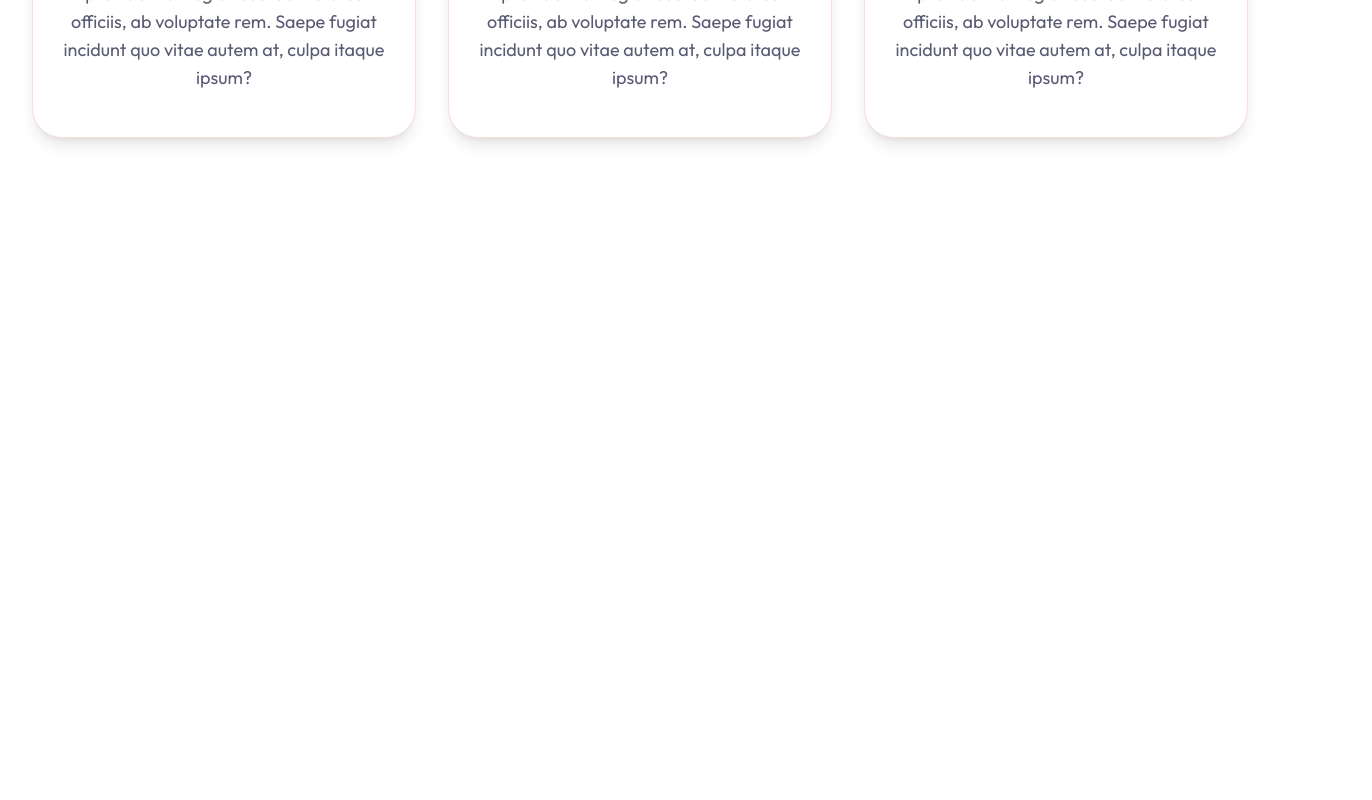
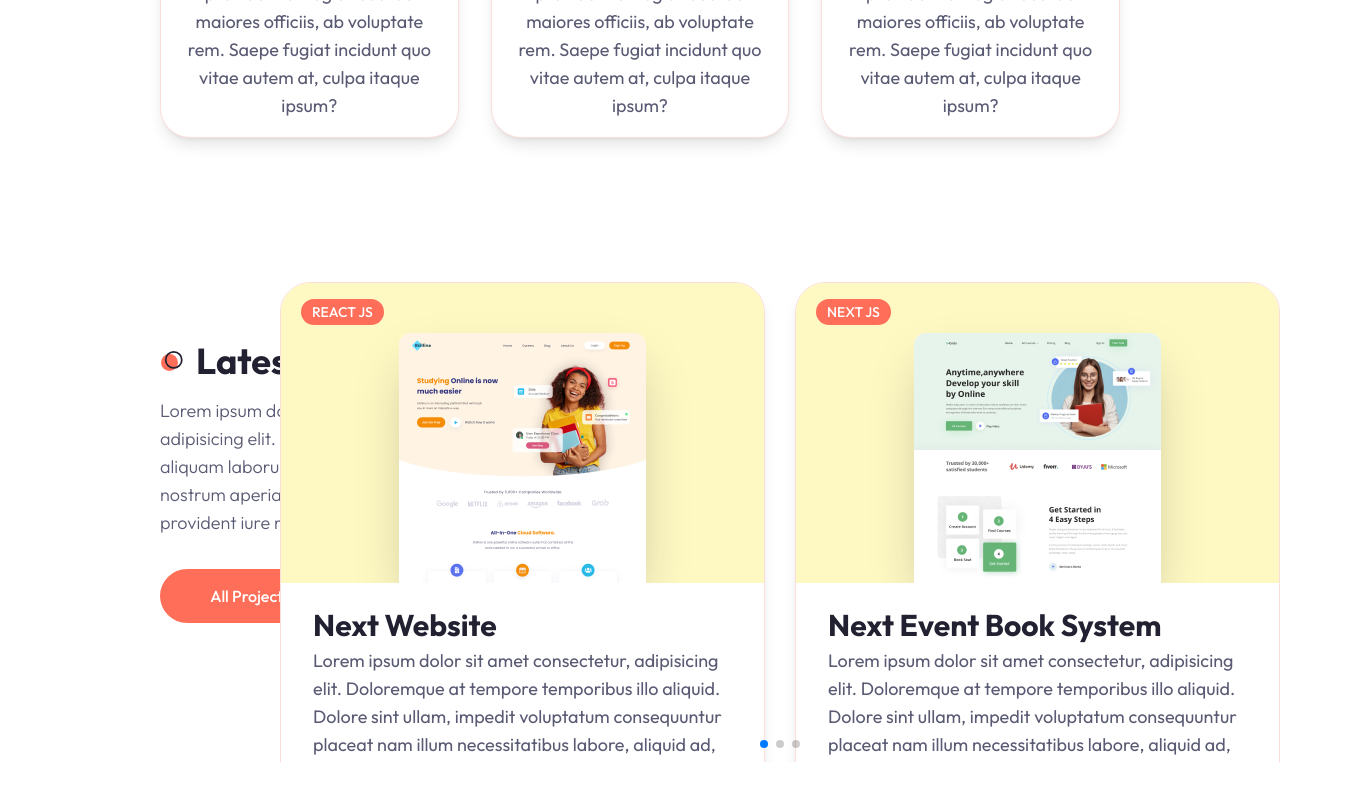
Before and after one commit to Kroro1208/nextjs-portfolio-website, a Next.js app: page / in a window 1280 px wide. Shown: the part 1958-2758 px from the top of the page, 1372 px wide, since content can reach past the window. Built offline with nearby package versions, Linux system fonts and the light colour scheme.

Commit message:
プロジェクト部分実装した

```diff
--- a/app/page.jsx
+++ b/app/page.jsx
@@ -1,6 +1,7 @@
 import About from "@/components/About";
 import Hero from "@/components/Hero";
 import Services from "@/components/Services";
+import Works from "@/components/Works";
 import Image from "next/image";
 
 export default function Home() {
@@ -9,6 +10,7 @@
       <Hero />
       <About />
       <Services />
+      <Works />
     </main>
   );
 }
--- /dev/null
+++ b/components/ProjectCard.jsx
@@ -0,0 +1,29 @@
+import Link from "next/link";
+import Image from "next/image";
+import { Github, Link2Icon } from "lucide-react";
+import { Card, CardHeader } from "./ui/card";
+import { Badge } from "./ui/badge";
+
+const ProjectCard = ({ project }) => {
+    console.log(project);
+    return (
+        <Card className="group overflow-hidden relative">
+            <CardHeader className="p-0">
+                <div className="relative w-full h-[300px] flex items-center justify-center bg-tertiary
+                 dark:bg-sky-200 xl:bg-yellow-100 overflow-hidden">
+                    <Image className="absolute bottom-0 shadow-2xl"
+                        src={project.image} width={247} height={250} alt="" priority />
+                </div>
+            </CardHeader>
+            <div className="h-full px-8 py-6">
+                <Badge className="uppercase text-sm font-medium mb-2 absolute top-4 left-5">
+                    {project.category}
+                </Badge>
+                <h4 className="h4 mb-1">{project.name}</h4>
+                <p className="text-muted-foreground text-lg">{project.description}</p>
+            </div>
+        </Card>
+    )
+}
+
+export default ProjectCard
--- /dev/null
+++ b/components/Works.jsx
@@ -0,0 +1,123 @@
+"use client";
+import Link from "next/link";
+import "swiper/css";
+import "swiper/css/pagination";
+import { Pagination } from 'swiper/modules';
+import { Button } from "./ui/button";
+import { Swiper, SwiperSlide } from "swiper/react";
+import ProjectCard from "./ProjectCard";
+
+const projectData = [
+    {
+        image: "/work/3.png",
+        category: "react js",
+        name: "Next Website",
+        description: "Lorem ipsum dolor sit amet consectetur, adipisicing elit. Doloremque at tempore temporibus illo aliquid. Dolore sint ullam, impedit voluptatum consequuntur placeat nam illum necessitatibus labore, aliquid ad, accusamus voluptate dolorem.",
+        Link: "/",
+        github: "github.com",
+    },
+    {
+        image: "/work/4.png",
+        category: "Next js",
+        name: "Next Event Book System",
+        description: "Lorem ipsum dolor sit amet consectetur, adipisicing elit. Doloremque at tempore temporibus illo aliquid. Dolore sint ullam, impedit voluptatum consequuntur placeat nam illum necessitatibus labore, aliquid ad, accusamus voluptate dolorem.",
+        Link: "/",
+        github: "github.com",
+    },
+    {
+        image: "/work/2.png",
+        category: "react",
+        name: "Elegant Modern Website",
+        description: "Lorem ipsum dolor sit amet consectetur, adipisicing elit. Doloremque at tempore temporibus illo aliquid. Dolore sint ullam, impedit voluptatum consequuntur placeat nam illum necessitatibus labore, aliquid ad, accusamus voluptate dolorem.",
+        Link: "/",
+        github: "github.com",
+    },
+    {
+        image: "/work/1.png",
+        category: "TypeScript",
+        name: "Household App",
+        description: "Lorem ipsum dolor sit amet consectetur, adipisicing elit. Doloremque at tempore temporibus illo aliquid. Dolore sint ullam, impedit voluptatum consequuntur placeat nam illum necessitatibus labore, aliquid ad, accusamus voluptate dolorem.",
+        Link: "/",
+        github: "github.com",
+    },
+    {
+        image: "/work/2.png",
+        category: "Laravel",
+        name: "Event Book Website",
+        description: "Lorem ipsum dolor sit amet consectetur, adipisicing elit. Doloremque at tempore temporibus illo aliquid. Dolore sint ullam, impedit voluptatum consequuntur placeat nam illum necessitatibus labore, aliquid ad, accusamus voluptate dolorem.",
+        Link: "/",
+        github: "github.com",
+    },
+    {
+        image: "/work/3.png",
+        category: "Laravel",
+        name: "Blog App",
+        description: "Lorem ipsum dolor sit amet consectetur, adipisicing elit. Doloremque at tempore temporibus illo aliquid. Dolore sint ullam, impedit voluptatum consequuntur placeat nam illum necessitatibus labore, aliquid ad, accusamus voluptate dolorem.",
+        Link: "/",
+        github: "github.com",
+    },
+    {
+        image: "/work/4.png",
+        category: "TypeScript",
+        name: "Discord Clone",
+        description: "Lorem ipsum dolor sit amet consectetur, adipisicing elit. Doloremque at tempore temporibus illo aliquid. Dolore sint ullam, impedit voluptatum consequuntur placeat nam illum necessitatibus labore, aliquid ad, accusamus voluptate dolorem.",
+        Link: "/",
+        github: "github.com",
+    },
+    {
+        image: "/work/1.png",
+        category: "react",
+        name: "Modern Website",
+        description: "Lorem ipsum dolor sit amet consectetur, adipisicing elit. Doloremque at tempore temporibus illo aliquid. Dolore sint ullam, impedit voluptatum consequuntur placeat nam illum necessitatibus labore, aliquid ad, accusamus voluptate dolorem.",
+        Link: "/",
+        github: "github.com",
+    },
+    {
+        image: "/work/2.png",
+        category: "Laravel",
+        name: "Todo App",
+        description: "Lorem ipsum dolor sit amet consectetur, adipisicing elit. Doloremque at tempore temporibus illo aliquid. Dolore sint ullam, impedit voluptatum consequuntur placeat nam illum necessitatibus labore, aliquid ad, accusamus voluptate dolorem.",
+        Link: "/",
+        github: "github.com",
+    },
+];
+
+const Works = () => {
+    return (
+        <section className="relative mb-12 xl:mb-48">
+            <div className="container mx-auto">
+                <div className="max-w-[400px] mx-auto xl:mx-0 text-center
+                xl:text-left mb-12 xl:h-[400px] flex flex-col justify-center items-center xl:items-start">
+                    <h2 className="section-title mb-4">Latest Project</h2>
+                    <p className="subtitle mb-8">Lorem ipsum dolor sit amet consectetur adipisicing elit. Qui, veritatis. Minima fugiat non aliquam laborum enim error officiis repudiandae nostrum aperiam. Cumque quos nemo dolores provident iure repudiandae culpa eaque!</p>
+                    <Link href="/projects">
+                        <Button>All Projects</Button>
+                    </Link>
+                </div>
+                <div className="xl:max-w-[1000px] xl:absolute right-0 top-0">
+                    <Swiper className="h-[480px]"
+                        slidesPerView={1}
+                        breakpoints={{
+                            640: {
+                                slidesPerView: 2
+                            }
+                        }}
+                        spaceBetween={30}
+                        modules={[Pagination]}
+                        pagination={{ clickable: true }}
+                    >
+                        {projectData.slice(0, 4).map((project, index) => {
+                            return (
+                                <SwiperSlide key={index}>
+                                    <ProjectCard project={project} />
+                                </SwiperSlide>
+                            )
+                        })}
+                    </Swiper>
+                </div>
+            </div>
+        </section>
+    )
+}
+
+export default Works
--- a/tailwind.config.js
+++ b/tailwind.config.js
@@ -16,7 +16,8 @@
         "sm": "640px",
         "md": "768px",
         "lg": "1024px",
-        "xl": "1280px",
+        "xl": "1400px",
+
       },
     },
     extend: {
```
